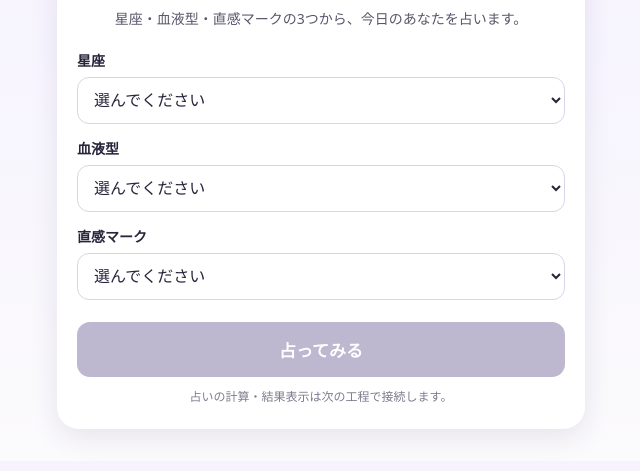
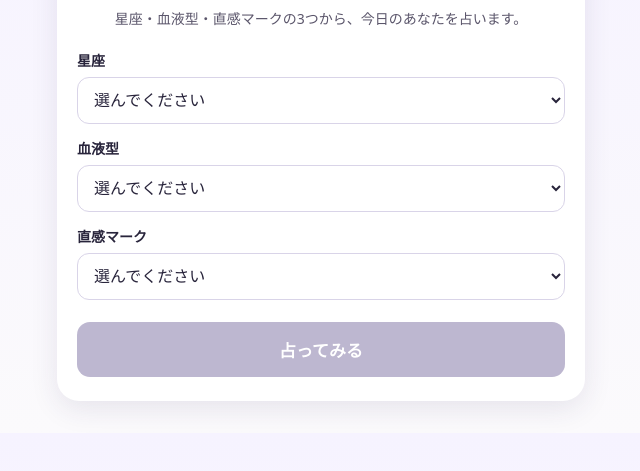
Before and after one commit to junta002-code/fortune-ai-app, a plain HTML site: page index.html in a window 1280 px wide. Shown: the part 113-584 px from the top of the page, without its empty margins (319-959 px from the left). Drawn offline with Linux system fonts and the light colour scheme.

Commit message:
占ってみるボタン下の説明文を削除。

```diff
--- a/index.html
+++ b/index.html
@@ -75,12 +75,6 @@
       background:#bdb7d0;
       cursor:default;
     }
-    .small{
-      margin:10px 0 0;
-      text-align:center;
-      font-size:12px;
-      color:#817b8f;
-    }
   </style>
 </head>
 <body>
@@ -139,7 +133,6 @@
       </div>
 
       <button class="fortune-button" id="fortuneButton" disabled>占ってみる</button>
-      <p class="small">占いの計算・結果表示は次の工程で接続します。</p>
     </section>
   </main>
 
```
